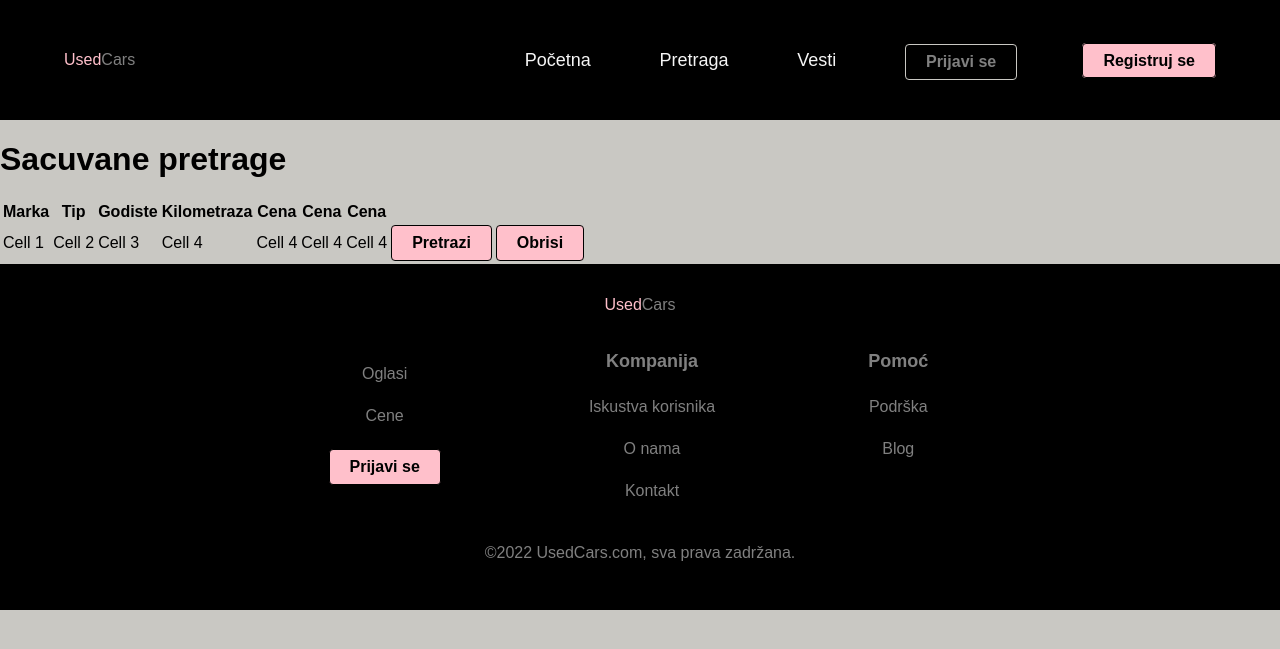
After one commit to failaip12/SI2-UsedCars, a PHP site: page /again/saved-search.html in a window 1280 px wide. The commit adds this page. Shown: the top 649 px of the page. Run offline with PHP 8.4, Linux system fonts and the light colour scheme; some web fonts are replaced.

Commit message:
new front updates

```diff
--- a/again/index.php
+++ b/again/index.php
@@ -11,7 +11,7 @@ require_once 'core/init.php';
         <link rel="stylesheet" href="./css/style.css">
         <title>UsedCars</title>
         <link rel="icon" type="image/x-icon" href="./images/icons/car-icon.png">
-        <script src="index.js" defer></script>
+        <script src="js/index.js" defer></script>
     </head>
     <body>
         <header>
--- a/again/register.php
+++ b/again/register.php
@@ -82,7 +82,7 @@ if (Input::exists()) {
         <link rel="stylesheet" href="./css/register.css">
         <title>UsedCars | Registracija</title>
         <link rel="icon" type="image/x-icon" href="./images/icons/car-icon.png">
-        <script src="index.js" defer></script>
+        <script src="js/index.js" defer></script>
     </head>
     <body>
         <header>
@@ -96,8 +96,8 @@ if (Input::exists()) {
             </div>
             <nav id="nav">
                 <ul>
-                    <li><a href="#">Početna</a></li>
-                    <li><a href="#">Pretraga</a></li>
+                    <li><a href="index.php">Početna</a></li>
+                    <li><a href="index.php">Pretraga</a></li>
                     <li><a href="#">Vesti</a></li>
                 </ul>
             </nav>
--- /dev/null
+++ b/again/saved-search.html
@@ -0,0 +1,113 @@
+<!DOCTYPE html>
+<html lang="en">
+    <head>
+        <meta charset="UTF-8">
+        <meta http-equiv="X-UA-Compatible" content="IE=edge">
+        <meta name="viewport" content="width=device-width, initial-scale=1.0">
+        <link rel="stylesheet" href="./css/style.css">
+        <link rel="stylesheet" href="./css/single-ad.css">
+        <title>UsedCars | Oglas</title>
+        <link rel="icon" type="image/x-icon" href="./images/icons/car-icon.png">
+        <script src="js/index.js" defer></script>
+    </head>
+    <body>
+        <header>
+            <div class="menu">
+                <div class="logo">
+                    <!-- <img src="./images/icons/car-icon.png" alt="Yellow car icon that is part of the logo"> -->
+                    <span class="pink">Used</span>
+                    <span class="grey">Cars</span>
+                </div>
+                <img src="./images/icons/hamburger-icon.png" alt="Hamburger icon" id="hamburger">
+            </div>
+            <nav id="nav">
+                <ul>
+                    <li><a href="index.php">Početna</a></li>
+                    <li><a href="index.php">Pretraga</a></li>
+                    <li><a href="#">Vesti</a></li>
+                    <div class="buttons">
+                        <li><button class="modal-btn">Prijavi se</button></li>
+                        <li><a href="register.php" class="login-btn">Registruj se</a></li>
+                    </div>
+                </ul>
+            </nav>
+            <div id="overlay">
+                <form action="login.php" method="post" class="login-form" >
+                    <div class="login-data">
+                        <div class="login-item">
+                            <label for="email">E-mail</label>
+                            <input type="text" placeholder="E-mail" name="email" required>
+                        </div>
+                        <div class="login-item">
+                            <label for="password">Šifra</label>
+                            <input type="password" placeholder="Šifra" name="password" required>
+                        </div>
+                        <button type="submit" class="login-btn">Uloguj se</button>
+                        <input type="hidden" name="token" value="<?php echo Token::generate(); ?>" />
+                    </div>
+
+                    <div class="close-login">
+                        <button type="button" class="cancel-btn">Zatvori</button>
+                        <a href="register.php">Nemate svoj nalog? Napravite novi!</a>
+                    </div>
+                </form>
+            </div>
+        </header>
+        <main>
+            <h1 id="oglasi">Sacuvane pretrage</h1>
+            <table id="pending-oglasi">
+                <tr>
+                  <th data-column-name="Marka">Marka</th>
+                  <th data-column-name="Tip">Tip</th>
+                  <th data-column-name="Godiste">Godiste</th>
+                  <th data-column-name="Kilometraza">Kilometraza</th>
+                  <th data-column-name="Cena">Cena</th>
+                  <th data-column-name="Pogon">Cena</th>
+                  <th data-column-name="Menjac">Cena</th>
+                  <th data-column-name="Pretrazi"></th>
+                  <th data-column-name="Obrisi"></th>
+                </tr>
+                <tr>
+                  <td data-column-name="Marka">Cell 1</td>
+                  <td data-column-name="Tip">Cell 2</td>
+                  <td data-column-name="Godiste">Cell 3</td>
+                  <td data-column-name="Kilometraza">Cell 4</td>
+                  <td data-column-name="Cena">Cell 4</td>
+                  <td data-column-name="Pogon">Cell 4</td>
+                  <td data-column-name="Menjac">Cell 4</td>
+                  <td data-column-name="Pretrazi"><button class="login-btn">Pretrazi</button></td>
+                  <td data-column-name="Obrisi"><button class="login-btn">Obrisi</button></td>
+                </tr>
+              </table>
+
+        </main>
+        <footer>
+            <div class="logo">
+                <!-- <img src="./images/icons/car-icon.png" alt="Yellow car icon that is part of the logo"> -->
+                <span class="pink">Used</span>
+                <span class="grey">Cars</span>
+            </div>
+            <div class="contact">
+                <div class="contact-info">
+                    <a href="#">Oglasi</a>
+                    <a href="#">Cene</a>
+                    <a href="login.php" class="login-btn">Prijavi se</a>
+                </div>
+                <div class="contact-sections">
+                    <div class="contact-section">
+                        <h2>Kompanija</h2>
+                        <a href="#">Iskustva korisnika</a>
+                        <a href="#">O nama</a>
+                        <a href="#">Kontakt</a>
+                    </div>
+                    <div class="contact-section">
+                        <h2>Pomoć</h2>
+                        <a href="#">Podrška</a>
+                        <a href="#">Blog</a>
+                    </div>
+                </div>
+            </div>
+            <p>©2022 UsedCars.com, sva prava zadržana.</p>
+        </footer>
+    </body>
+</html>
```
Also changed, not shown: again/adding-ad.php (+4 -4 lines), again/odobri_oglas.php (added, +12 -0 lines), again/pending-oglasi.php (added, +139 -0 lines), again/profile.php (added, +129 -0 lines), again/single-ad.php (+4 -4 lines), again/js/index.js (renamed from again/index.js).
